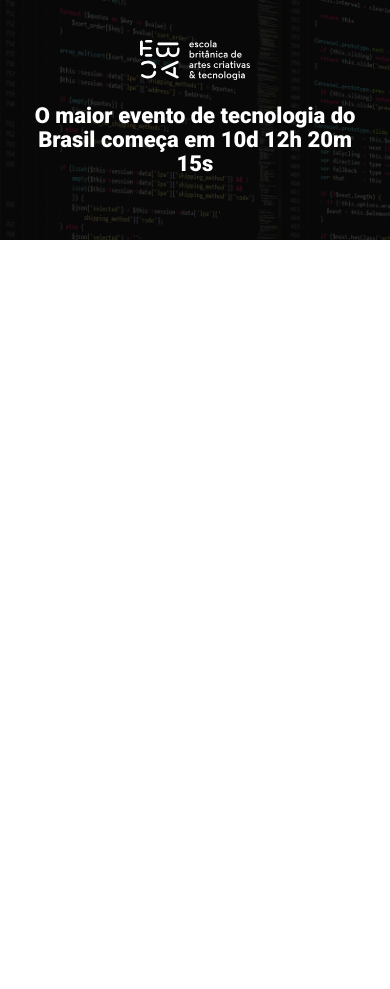
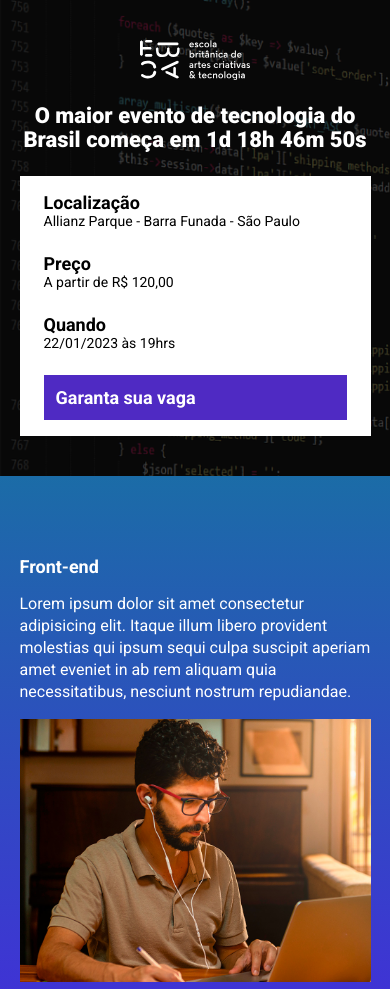
Before and after one commit to Paulo-Cesar-Paiva-Ferreira/ebac_tech_talks, a website built with Parcel: page src/index.html in a window 390 px wide. Shown: the top 989 px of the page. Before the commit the page ends 844 px from the top, so only its background shows below. Built offline with nearby package versions, Linux system fonts and the light colour scheme.

Commit message:
criando a contagem regressiva

```diff
--- a/package.json
+++ b/package.json
@@ -2,9 +2,9 @@
   "name": "ebac_talks",
   "version": "1.0.0",
   "description": "",
-  "main": "index.js",
   "scripts": {
     "dev": "parcel src/index.html src/styles/main.scss src/scripts/main.js",
+    "build": "parcel build src/index.html",
     "test": "echo \"Error: no test specified\" && exit 1"
   },
   "keywords": [],
--- a/src/index.html
+++ b/src/index.html
@@ -10,16 +10,81 @@
     <link href="https://fonts.googleapis.com/css2?family=Roboto:wght@400;700&display=swap" rel="stylesheet">
     <link href="https://fonts.googleapis.com/css2?family=Roboto:wght@400;700;900&display=swap" rel="stylesheet">
     <link rel="stylesheet" href="./styles/main.scss">
+    <link rel="stylesheet" href="https://unpkg.com/aos@next/dist/aos.css" />
 </head>
 <body>
     <header class="hero">
         <div class="container">
             <img class="hero__logo" src="./images/ebac_logo.svg" alt="EBAC">
             <p class="hero__text">
-                O maior evento de tecnologia do Brasil começa em  10d 12h 20m 15s
+                O maior evento de tecnologia do Brasil começa em  <span id="contador"></span>
             </p>
+            <div class="infos-bar">
+                <ul class="infos-bar__infos">
+                    <li class="infos-bar__infos__item">
+                        <b>Localização</b>
+                        Allianz Parque - Barra Funada  - São Paulo
+                    </li>
+                    <li class="infos-bar__infos__item">
+                        <b>Preço</b>
+                        A partir de R$ 120,00
+                    </li>
+                    <li class="infos-bar__infos__item">
+                        <b>Quando</b>
+                        22/01/2023 às 19hrs
+                    </li>
+                </ul>
+                <a href="#" class="button button--primary">
+                    Garanta sua  vaga
+                </a>
+            </div>
         </div>
     </header>
+    <section class="event event--frontend">
+        <div class="container" data-aos="fade-right">
+            <div class="event__details">
+                <h2 class="event__details__title">Front-end</h2>
+                <p class="event__details__description">
+                    Lorem ipsum dolor sit amet consectetur adipisicing elit. Itaque illum libero provident molestias qui ipsum sequi culpa suscipit aperiam amet eveniet in ab rem aliquam quia necessitatibus, nesciunt nostrum repudiandae.
+                </p>
+            </div>
+            <img class="event__image" src="./images/frontend.png" alt="Front-end">
+        </div>
+    </section>
+    <section class="event event--ux-ui  event--image-left" >
+        <div class="container" data-aos="fade-left">
+            <div class="event__details">
+                <h2 class="event__details__title">UX/UI</h2>
+                <p class="event__details__description">
+                    Lorem ipsum dolor sit amet consectetur adipisicing elit. Itaque illum libero provident molestias qui ipsum sequi culpa suscipit aperiam amet eveniet in ab rem aliquam quia necessitatibus, nesciunt nostrum repudiandae.
+                </p>
+            </div>
+            <img class="event__image" src="./images/ui-ux.png" alt="Front-end">
+        </div>
+    </section>
+    <section class="event event--data-science" >
+        <div class="container" data-aos="fade-right">
+            <div class="event__details">
+                <h2 class="event__details__title">Data-science</h2>
+                <p class="event__details__description">
+                    Lorem ipsum dolor sit amet consectetur adipisicing elit. Itaque illum libero provident molestias qui ipsum sequi culpa suscipit aperiam amet eveniet in ab rem aliquam quia necessitatibus, nesciunt nostrum repudiandae.
+                </p>
+            </div>
+            <img class="event__image" src="./images/data.png" alt="Front-end">
+        </div>
+    </section>
+    <section class="event event--beckend event--image-left" >
+        <div class="container" data-aos="fade-left">
+            <div class="event__details">
+                <h2 class="event__details__title">Beckend</h2>
+                <p class="event__details__description">
+                    Lorem ipsum dolor sit amet consectetur adipisicing elit. Itaque illum libero provident molestias qui ipsum sequi culpa suscipit aperiam amet eveniet in ab rem aliquam quia necessitatibus, nesciunt nostrum repudiandae.
+                </p>
+            </div>
+            <img class="event__image" src="./images/backend.png" alt="Front-end">
+        </div>
+    </section>
+    <script src="https://unpkg.com/aos@next/dist/aos.js"></script>
     <script src="./scripts/main.js"></script>
 </body>
 </html>
--- a/src/scripts/main.js
+++ b/src/scripts/main.js
@@ -1 +1,37 @@
-console.log('ola mundo')
+AOS.init();
+
+const dataDoEvento = new Date("jan 21, 2023 19:00:00");
+const timeStampDoEvento = dataDoEvento.getTime();
+
+const contaAsHoras = setInterval(function() {
+    const agora = new Date();
+    const timeStampAtual = agora.getTime();
+
+
+    const diaEmMilesegundos = 1000 * 60 * 60 * 24;
+    const horasEmMilessegundos = 1000 * 60 * 60;
+    const minutoEmMilesegundos = 1000 * 60;
+
+    const distanciaAteOEvento = timeStampDoEvento - timeStampAtual;
+    // recupera os dias
+    const diasAteOEvento = Math.floor(distanciaAteOEvento / diaEmMilesegundos);
+    // recupera as horas
+    const horasAteOEvento = Math.floor((distanciaAteOEvento % diaEmMilesegundos ) / horasEmMilessegundos);
+    // recupera os minutos
+    const minutosAteOEvento = Math.floor((distanciaAteOEvento % horasEmMilessegundos) / minutoEmMilesegundos);
+    //recupera os segundos
+    const segundosAteOEvento =  Math.floor((distanciaAteOEvento % minutoEmMilesegundos  / 1000));
+
+
+    console.log(diasAteOEvento);
+    console.log(horasAteOEvento);
+    console.log(minutosAteOEvento);
+    console.log(segundosAteOEvento);
+
+    document.getElementById('contador').innerHTML = `${diasAteOEvento}d ${horasAteOEvento}h ${minutosAteOEvento}m ${segundosAteOEvento}s`;
+
+    if (distanciaAteOEvento < 0 ) {
+        clearInterval(contaAsHoras);
+        document.getElementById('contador').innerHTML = 'Evento expirado'
+    }
+},1000);
--- /dev/null
+++ b/src/styles/_event.scss
@@ -0,0 +1,65 @@
+@use 'components/variables';
+
+.event {
+    padding: 80px 0;
+
+
+    &--frontend {
+        background-image: linear-gradient(variables.$blue1, variables.$blue2);
+    }
+
+    &--ux-ui {
+        background-image: linear-gradient(variables.$blue2, variables.$pink);
+    }
+
+    &--data-science {
+        background-image: linear-gradient(variables.$pink, variables.$yellow);
+    }
+
+    &--beckend {
+        background-image: linear-gradient(variables.$yellow, variables.$pink);
+    }
+
+    &--image-left {
+        .container {
+            flex-direction: row-reverse;
+        }
+    }
+
+    .container {
+        display: flex;
+        gap: 40px;
+    }
+
+    &__image {
+        max-width: 360px;
+    }
+
+    &__details {
+
+        &__title {
+            font-size: 18px;
+            font-weight: bold;
+            margin-bottom: 16px;
+        }
+
+        &__description {
+            line-height: 22px;
+        }
+    }
+
+    @media  (max-width: 640px) {
+        .container{
+            display: block;
+        }
+
+        &__image {
+            width: 100%;
+        }
+
+        &__details {
+            margin-right: 0;
+            margin-bottom: 16px;
+        }
+    }
+}
--- a/src/styles/_hero.scss
+++ b/src/styles/_hero.scss
@@ -1,3 +1,5 @@
+@use 'components/variables';
+
 .hero {
     padding-top: 64px;
     padding-bottom: 100px;
@@ -16,7 +18,7 @@
         left: 0;
         width: 100%;
         height: 100%;
-        background-color: #000;
+        background-color: variables.$secundaryTextColor;
         content: '';
         opacity: 0.7;
     }
--- /dev/null
+++ b/src/styles/components/_buttons.scss
@@ -0,0 +1,26 @@
+@use 'variables';
+
+
+.button {
+    padding: 12px;
+    font-size: 18px;
+    font-weight: bold;
+    text-decoration: none;
+    text-align: center;
+    white-space: nowrap;
+
+    &--primary {
+        color: #fff;
+        background-color: variables.$purple;
+    }
+
+    @media (max-width: 640px) {
+        display: block;
+        width: 100%;
+    }
+
+    @media (max-width: 1024px) {
+        display: flex;
+        align-items: center;
+    }
+}
--- /dev/null
+++ b/src/styles/components/_infos_bar.scss
@@ -0,0 +1,44 @@
+@use 'variables';
+
+
+.infos-bar {
+    padding: 16px 24px;
+    background-color:variables.$textColor;
+    display: flex;
+    justify-content: space-between;
+
+    &__infos {
+        display: flex;
+        gap: 40px;
+
+        &__item {
+            font-size: 14px;
+            color: variables.$secundaryTextColor;
+
+            b {
+                color:variables.$secundaryTextColor;
+                font-size: 18px;
+                display: block;
+            }
+        }
+    }
+
+    @media (max-width: 640px) {
+        display: block;
+
+        &__infos {
+            display: block;
+
+            &__item {
+                margin-bottom: 24px
+                ;
+            }
+        }
+    }
+
+    @media (max-width: 1024px) {
+        &__infos {
+            gap: 16px;
+        }
+    }
+}
--- /dev/null
+++ b/src/styles/components/_variables.scss
@@ -0,0 +1,9 @@
+
+$textColor:#fff;
+$secundaryTextColor:#000;
+
+$blue1:#1B6CA7;
+$blue2:#442BDB;
+$pink:#89223B;
+$yellow:#9C791D;
+$purple:#4F2AC3;
--- a/src/styles/main.scss
+++ b/src/styles/main.scss
@@ -1,11 +1,16 @@
 @use 'hero';
+@use 'components/infos_bar';
+@use 'components/buttons';
+@use 'event';
+@use 'components/variables';
 
 * {
     margin: 0;
     padding: 0;
     box-sizing: border-box;
     font-family: Roboto, sans-serif;
-    color: #fff;
+    color: variables.$textColor;
+    list-style: none;
 }
 
 .container {
```
